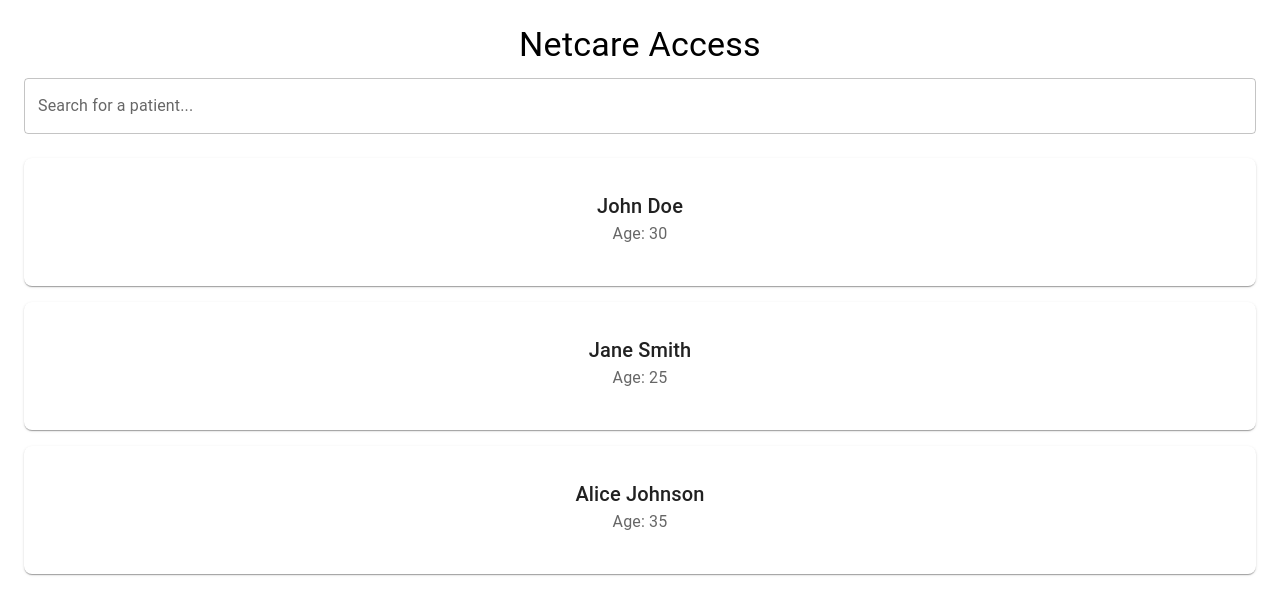
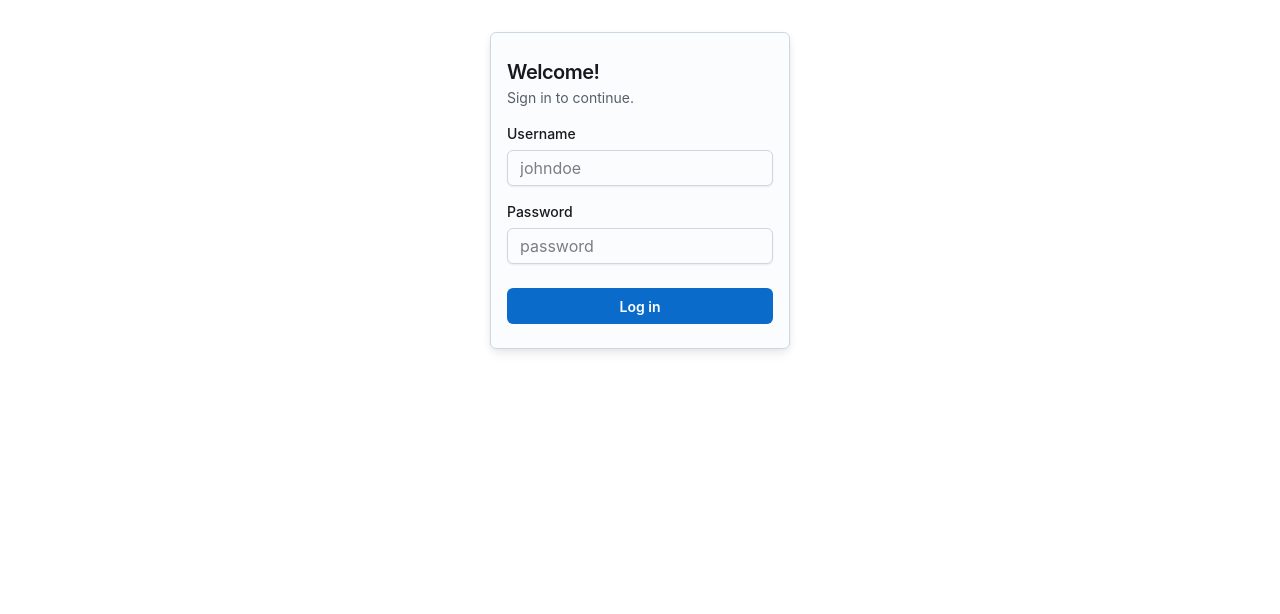
Before and after one commit to cfgcolumbus24/Team-15, a React (Create React App) app in the folder frontend/: page / in a window 1280 px wide. Shown: the top 614 px of the page. Built offline with nearby package versions, Linux system fonts and the light colour scheme.

Commit message:
added the login button redirect to home

```diff
--- a/frontend/src/App.js
+++ b/frontend/src/App.js
@@ -1,12 +1,17 @@
 import './App.css';
 import React from 'react';
+import { BrowserRouter as Router, Routes, Route} from "react-router-dom";
+import LoginFinal from './pages/login.tsx';
 import Home from './pages/users.tsx'
 
 function App() {
   return (
-    <div className="App">
-      <Home />
-    </div>
+    <Router>
+      <Routes>
+        <Route path="/" element={<LoginFinal />} />
+        <Route path="/Home" element={<Home />} />
+      </Routes>
+    </Router>
   );
 }
 
--- a/frontend/src/pages/login.tsx
+++ b/frontend/src/pages/login.tsx
@@ -1,5 +1,4 @@
 import * as React from "react";
-import { useColorScheme } from "@mui/joy/styles";
 import Sheet from "@mui/joy/Sheet";
 import CssBaseline from "@mui/joy/CssBaseline";
 import Typography from "@mui/joy/Typography";
@@ -7,12 +6,9 @@
 import FormLabel from "@mui/joy/FormLabel";
 import Input from "@mui/joy/Input";
 import Button from "@mui/joy/Button";
-import Link from "@mui/joy/Link";
-import Select from "@mui/joy/Select";
-import Option from "@mui/joy/Option";
+import { useNavigate } from "react-router-dom";
 
 function ModeToggle() {
-  const { mode, setMode } = useColorScheme();
   const [mounted, setMounted] = React.useState(false);
 
   // necessary for server-side rendering
@@ -23,24 +19,15 @@
   if (!mounted) {
     return <Button variant="soft">Change mode</Button>;
   }
-
-  return (
-    <Select
-      variant="soft"
-      value={mode}
-      onChange={(event, newMode) => {
-        setMode(newMode);
-      }}
-      sx={{ width: "max-content" }}
-    >
-      <Option value="system">System</Option>
-      <Option value="light">Light</Option>
-      <Option value="dark">Dark</Option>
-    </Select>
-  );
 }
 
-export default function LoginFinal() {
+const LoginFinal = () => {
+    const navigate = useNavigate();
+
+    const handleLogin = () => {
+        navigate("/Home");
+    };
+
   return (
     <main>
       <ModeToggle />
@@ -67,12 +54,12 @@
           <Typography level="body-sm">Sign in to continue.</Typography>
         </div>
         <FormControl>
-          <FormLabel>Email</FormLabel>
+          <FormLabel>Username</FormLabel>
           <Input
             // html input attribute
-            name="email"
-            type="email"
-            placeholder="johndoe@email.com"
+            name="username"
+            type="username"
+            placeholder="johndoe"
           />
         </FormControl>
         <FormControl>
@@ -84,14 +71,11 @@
             placeholder="password"
           />
         </FormControl>
-        <Button sx={{ mt: 1 /* margin top */ }}>Log in</Button>
-        <Typography
-          endDecorator={<Link href="/sign-up">Sign up</Link>}
-          sx={{ fontSize: "sm", alignSelf: "center" }}
-        >
-          Don&apos;t have an account?
-        </Typography>
+        <Button sx={{ mt: 1}} onClick = {handleLogin}>
+            Log in
+        </Button>
       </Sheet>
     </main>
   );
 }
+export default LoginFinal;
```
Also changed, not shown: 1 other file (tests, documents, lock files or other folders).
